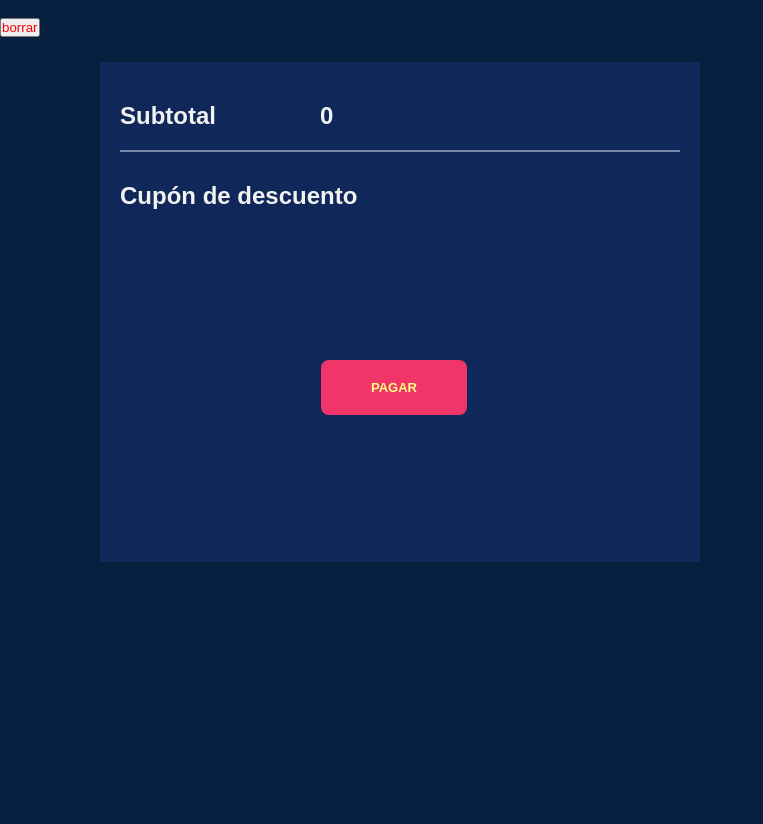
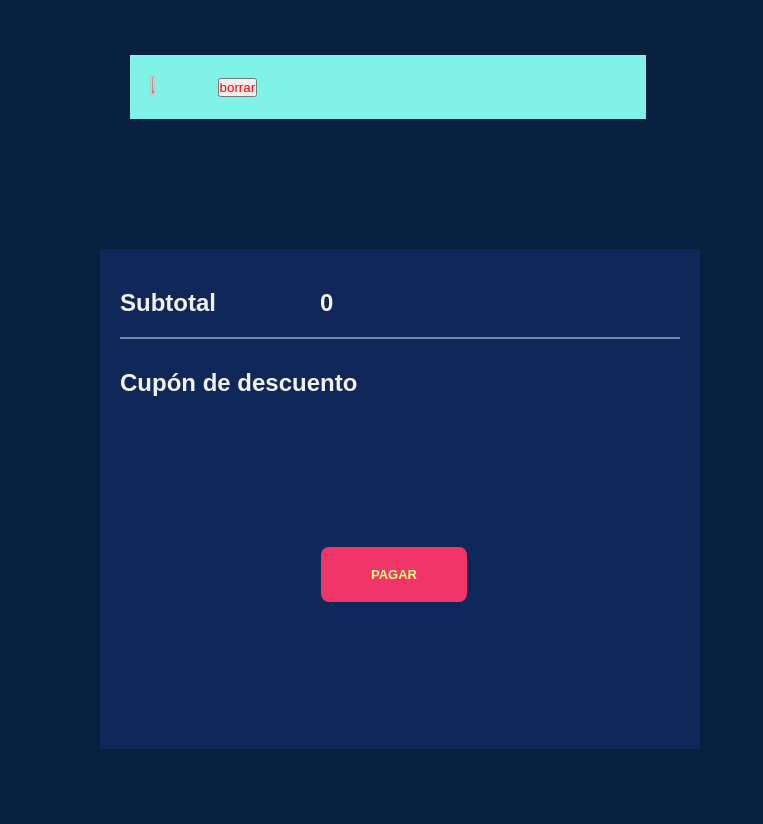
Before and after one commit to FranoCar/proyectoInterfaces, a Flask app: page /carrito in a window 1280 px wide. Shown: the part 124-948 px from the top of the page, without its empty margins (0-763 px from the left). Before the commit the page ends 686 px from the top, so only its background shows below. Run offline with Flask 2, Linux system fonts and the light colour scheme; data comes from the database, SQL or seed files in the repository; tables that the repository leaves empty hold one stand-in row (values such as "Sample post").

Commit message:
implementación de agregar y sacar del carrito

```diff
--- a/proyecto/app/static/styles/carrito.css
+++ b/proyecto/app/static/styles/carrito.css
@@ -1,13 +1,38 @@
-.container-subtotal {
+/*.container-subtotal {
     display: flex;
     justify-content: flex-end;
-}
+}*/
 .subtotal {
+    width: 50%;
+    float: left;
     height: 500px;
     width: 600px;
     background-color: #0F2859;
     margin: 25px 50px 75px 100px;
     padding: 20px;
+}
+.lista-juegos{
+    width: 45%;
+    float: left;
+    margin: 25px 50px 75px 100px;
+    padding: 20px;
+}
+.item-carrito{
+    display: flex;
+    align-items: center;
+    background-color: #80F2E7;
+    margin: 10px;
+    padding: 20px;
+}
+.item-carrito img{
+    width: 10%;
+    height: 10%;
+    float:  left;
+}
+.item-carrito p{
+    margin-left: 10px;
+    margin-right: 10px;
+    float:  left;
 }
 
 .h2-carrito {
--- a/proyecto/app/static/styles/juego.css
+++ b/proyecto/app/static/styles/juego.css
@@ -17,7 +17,7 @@
 	border-right: 10px solid #082040;
 }
 #detalles1 {
-    height: 600px;
+  height: 600px;
 	padding: 20px;
 	border-left: 10px solid #082040;
 	background-color: #082040;
@@ -28,7 +28,7 @@
 }
 #detalles2{
 	text-align: justify;
-  	text-justify: inter-word;
+	text-justify: inter-word;
 }
 #detalles5 p{
 	float: left;
```
